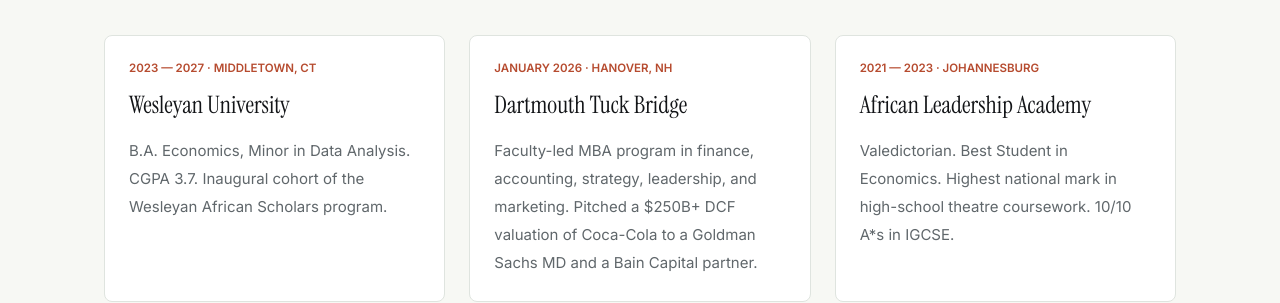
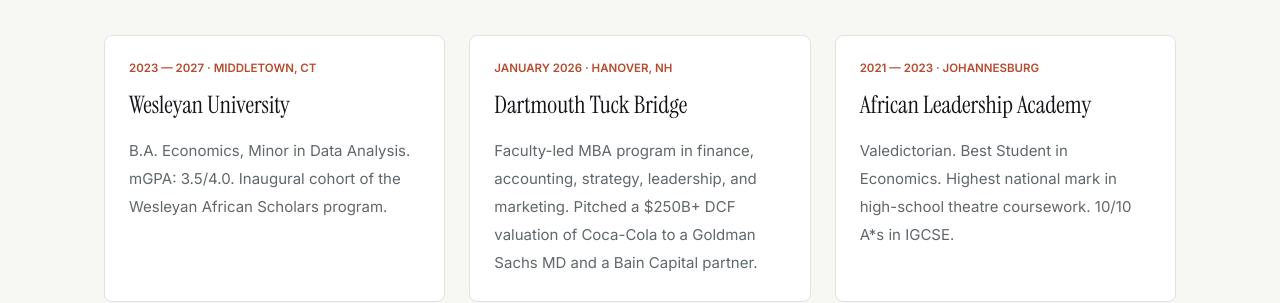
Before and after one commit to thegirwhocodes/portfolio, a Next.js app: page / in a window 1280 px wide. Shown: the part 6480-6783 px from the top of the page. Built offline with nearby package versions, Linux system fonts and the light colour scheme.

Commit message:
Update resume GPA

```diff
--- a/app/page.tsx
+++ b/app/page.tsx
@@ -129,7 +129,7 @@
           <Item
             title="Wesleyan University"
             meta="2023 — 2027 · Middletown, CT"
-            body="B.A. Economics, Minor in Data Analysis. CGPA 3.7. Inaugural cohort of the Wesleyan African Scholars program."
+            body="B.A. Economics, Minor in Data Analysis. mGPA: 3.5/4.0. Inaugural cohort of the Wesleyan African Scholars program."
           />
           <Item
             title="Dartmouth Tuck Bridge"
```
Also changed, not shown: 1 other file (tests, documents, lock files or other folders).
